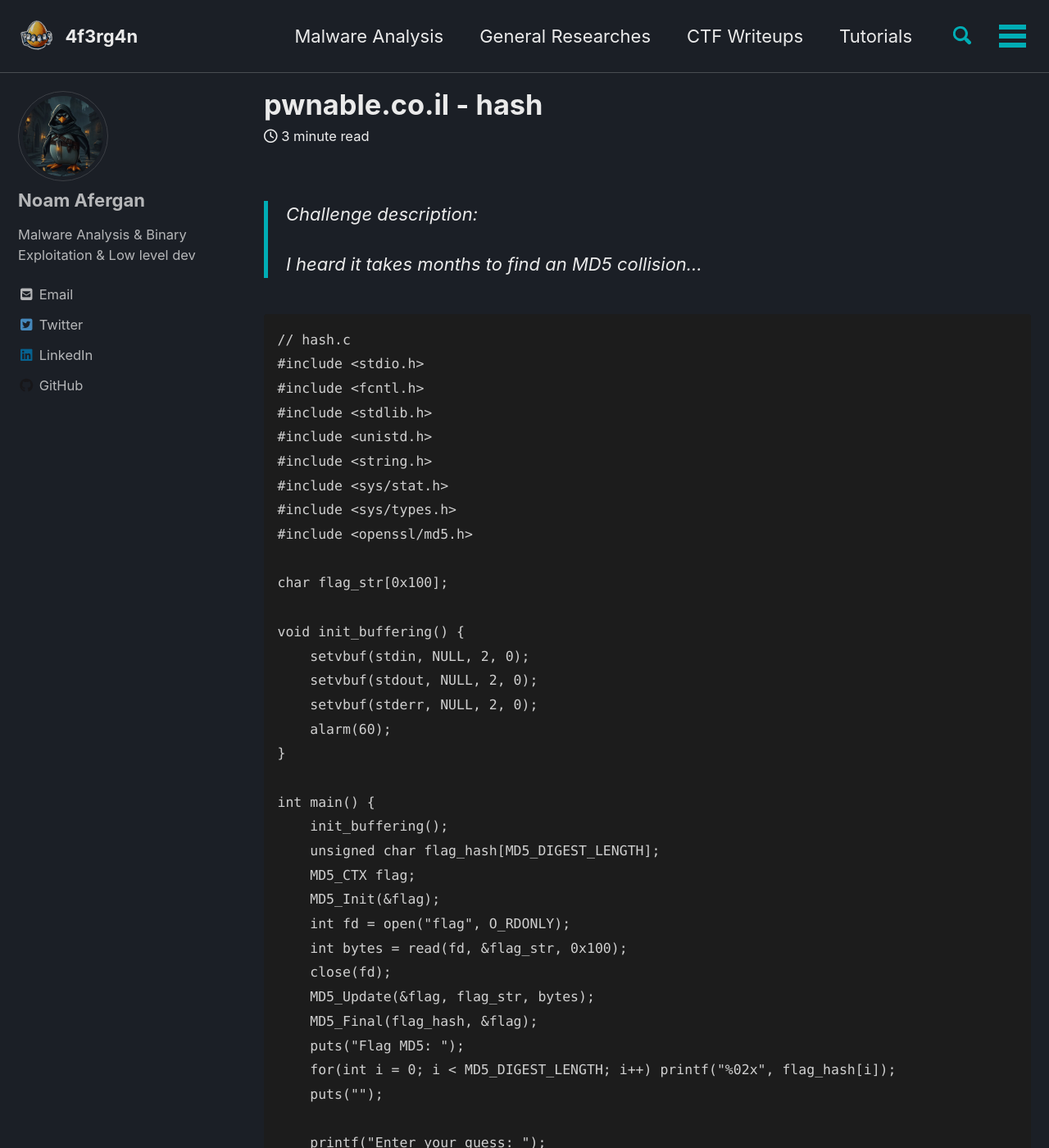
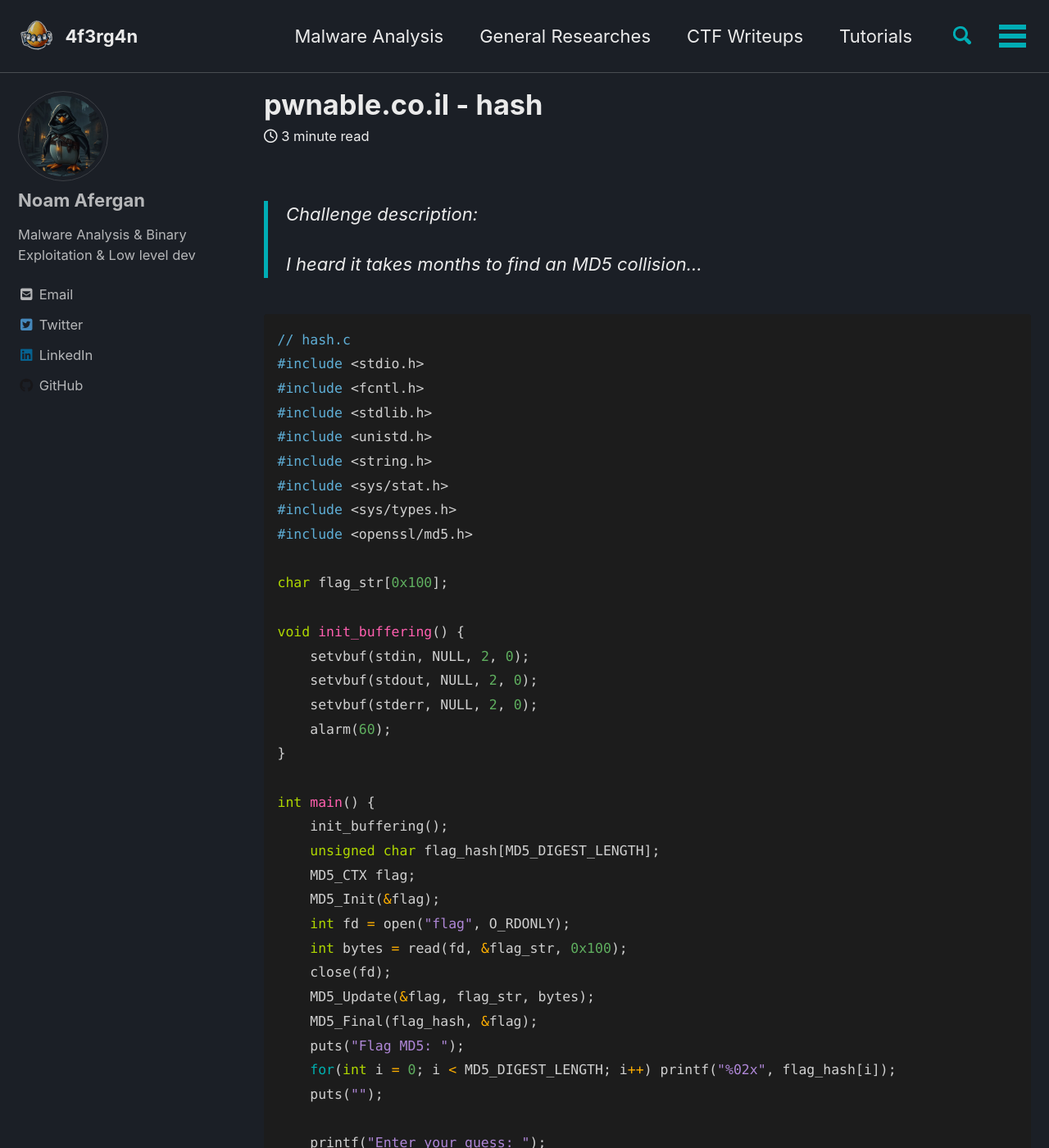
Before and after one commit to 4f3rg4n/4f3rg4n.github.io, a Jekyll site: the page built from _posts/CTF-Writeups/2025-3-22-hash.md, in a window 1280 px wide and 1400 px high. Shown: the whole window at 82% size. Built offline with Jekyll 4.4.1, drawn with Linux system fonts in a browser that asks for light colours; cached includes are drawn as plain includes; nearby versions of some CDN libraries; some of the changed text lies outside the part shown.

Commit message:
Update 2025-3-22-hash.md

````diff
--- a/_posts/CTF-Writeups/2025-3-22-hash.md
+++ b/_posts/CTF-Writeups/2025-3-22-hash.md
@@ -14,7 +14,7 @@ categories:
 >
 > I heard it takes months to find an MD5 collision...
 
-```
+```c
 // hash.c
 #include <stdio.h>
 #include <fcntl.h>
@@ -66,8 +66,7 @@ int main() {
 }
 ```
 
-In shortly:
-This code reads the contents of the flag file, hashes it using MD5,
+In shortly this code reads the contents of the flag file, hashes it using MD5,
 and stores the result in a local variable. It then takes user input, hashes it and compares it with the flag’s hash.
 If the hashes match, the flag is revealed; otherwise, a failure message is displayed.
 
@@ -92,7 +91,7 @@ if (!strcmp(flag_hash, guess_hash)) {
 ```
 
 Here, we see how user input is processed and hashed.
-A small issue lies in using `strcmp` to compare the hashes since `strcmp` stops at the first null byte (\0),
+A small issue lies in using `strcmp` to compare the hashes since `strcmp` stops at the first null byte (`\0`),
 So we can use it to exploit this by brute-forcing strings until we find a hash with the same first bytes as the flag hash!
 
 ### Server response:
@@ -151,7 +150,7 @@ Found matching str: g4nw4
 ```
 
 Now lets send it to the server!
-```
+```bash
 $ nc pwnable.co.il 9006
 Flag MD5:
 537500469ddfc5b29e9379cdcc2f3c86
````
Also changed, not shown: other parts of _posts/CTF-Writeups/2025-3-22-hash.md (+1 -1 lines).
